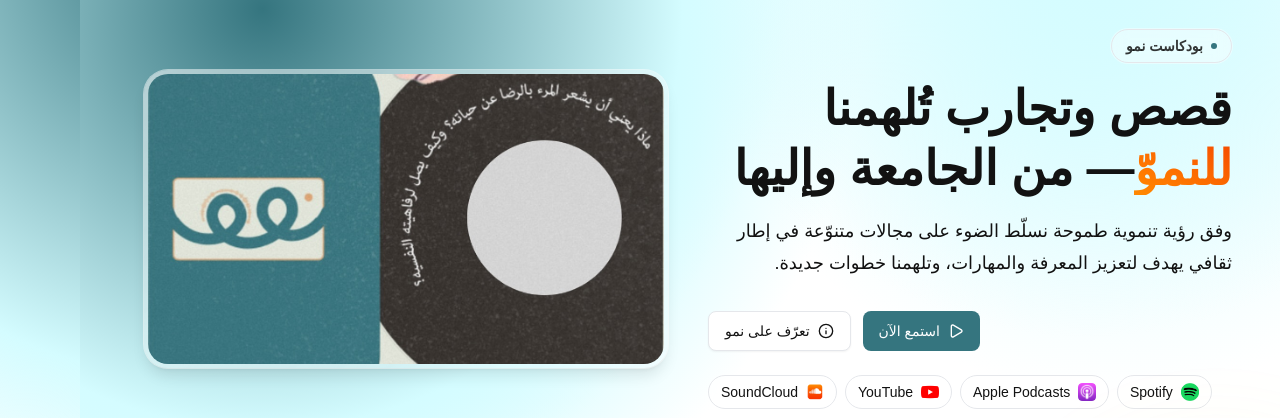
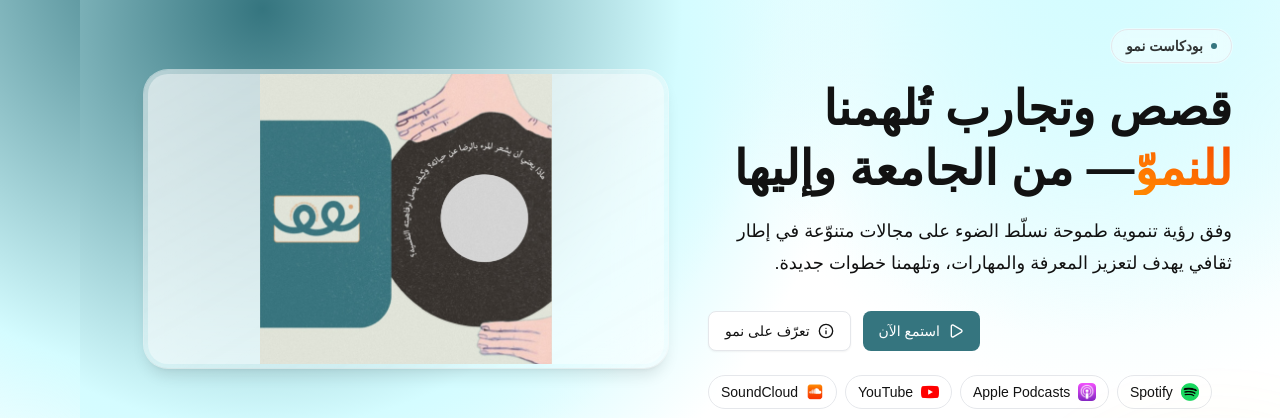
Before and after one commit to rwwwn/podcast-numou, a Next.js app: page / in a window 1280 px wide. Shown: the part 203-621 px from the top of the page. Built offline with nearby package versions, Linux system fonts and the light colour scheme; no server answers; a web font is replaced by a local one.

Commit message:
Adjust hero image frame sizing

```diff
--- a/src/components/hero-section.tsx
+++ b/src/components/hero-section.tsx
@@ -90,7 +90,7 @@ export default function HeroSection() {
         <div className="order-first lg:order-last">
           <div
             className="
-              group relative mx-auto w-full max-w-2xl rounded-3xl
+              group relative mx-auto w-full max-w-3xl rounded-3xl
               bg-white/30 p-1 shadow-lg ring-1 ring-white/50
               backdrop-blur-xl transition
               hover:shadow-xl hover:drop-shadow
@@ -99,13 +99,13 @@ export default function HeroSection() {
             "
           >
             <div className="pointer-events-none absolute inset-0 rounded-3xl bg-gradient-to-br from-white/60 to-transparent opacity-70 mix-blend-overlay dark:from-white/15" />
-            <div className="overflow-hidden rounded-[calc(theme(borderRadius.3xl)-4px)] relative aspect-[16/10] sm:aspect-[4/3] lg:aspect-[16/9]">
+            <div className="overflow-hidden rounded-[calc(theme(borderRadius.3xl)-4px)] relative aspect-[4/3] sm:aspect-[3/2] lg:aspect-[16/9] bg-white/40 dark:bg-white/5">
               <Image
                 src="/hero-cover.jpg"
                 alt="غلاف بودكاست نمو"
                 fill
                 sizes="(max-width: 1024px) 100vw, 50vw"
-                className="h-full w-full transform object-cover transition duration-300 group-hover:scale-[1.02]"
+                className="h-full w-full transform object-contain transition duration-300 group-hover:scale-[1.02]"
                 priority
               />
             </div>
```
